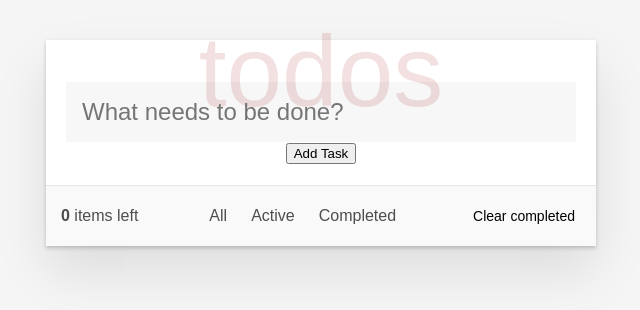
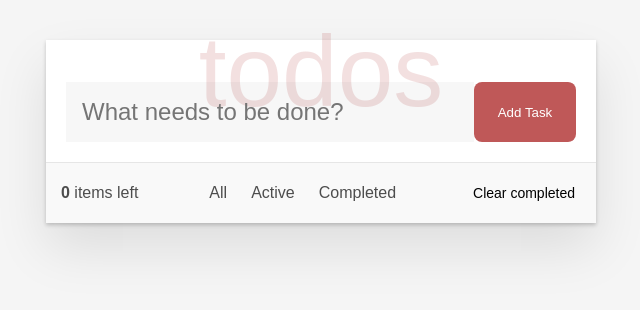
Before and after one commit to teehkay9/TOP-ToDO-App, a website built with webpack: page src/template.html in a window 1280 px wide. Shown: the whole page, without its empty margins (319-959 px from the left). Built offline with nearby package versions, Linux system fonts and the light colour scheme.

Commit message:
Add submit button
- added submit button and styling to the form for better UX

```diff
--- a/src/index.js
+++ b/src/index.js
@@ -1,23 +1,9 @@
 import "./style.css";
-import { TaskManager } from "./task_manager"; // Import TaskManager
 import { UI } from "./UI";
 
 document.addEventListener("DOMContentLoaded", () => {
-  new UI(); // Initialize the UI
+  const ui = new UI(); // Initialize the UI
+
+  // Expose the UI instance to the global window object for console access
+  window.ui = ui;
 });
-
-/* // Expose TaskManager to the global MyApp object for testing/debugging
-window.MyApp = {
-  TaskManager,
-};
-
-// Debugging logs
-console.log("Hello SWE");
-console.log(TaskManager); // Check if TaskManager is being imported correctly
-
-// Creating an instance for testing purposes
-const taskManager = new MyApp.TaskManager();
-taskManager.addTask("Learn SWE");
-
-console.log(taskManager.getAllTasks()); // Check if the task was added correctly
- */
--- a/src/style.css
+++ b/src/style.css
@@ -32,7 +32,7 @@ body {
 
 /* Task input styling */
 .new-todo {
-  width: 100%;
+  width: 80%;
   padding: 16px;
   border: none;
   background: rgba(0, 0, 0, 0.03);
@@ -44,6 +44,20 @@ body {
 /* Main section styling */
 .main {
   display: block;
+}
+
+form {
+  display: flex;
+}
+
+.task-submit-btn {
+  border-radius: 8px;
+  padding: 16px;
+  border: none;
+  background: rgba(175, 47, 47, 0.8);
+  color: #fff;
+  cursor: pointer;
+  width: 20%;
 }
 
 .todo-list {
@@ -69,9 +83,9 @@ body {
   padding: 10px 15px;
   height: 40px;
   border-top: 1px solid #e6e6e6;
-  display: flex; /* Use Flexbox */
-  justify-content: space-between; /* Space out child elements */
-  align-items: center; /* Center align vertically */
+  display: flex;
+  justify-content: space-between;
+  align-items: center;
   background-color: #f9f9f9;
 }
 
--- a/src/template.html
+++ b/src/template.html
@@ -14,7 +14,7 @@
         <!-- Task Input -->
         <form id="taskForm">
           <input type="text" id="taskInput" class="new-todo" placeholder="What needs to be done?" autofocus />
-          <button type="submit">Add Task</button>
+          <button type="submit" class="task-submit-btn">Add Task</button>
         </form>
       </header>
 
```
